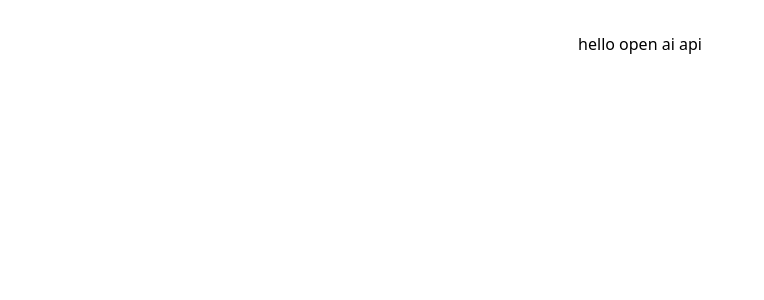
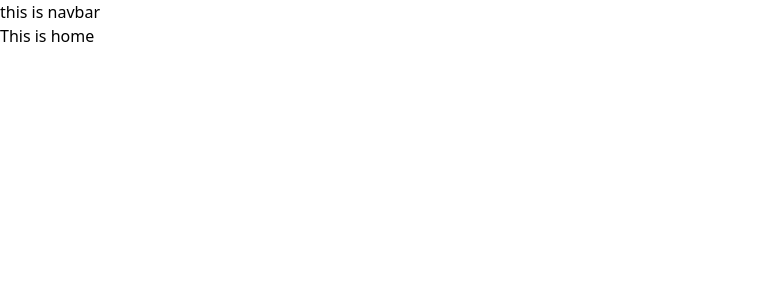
Before and after one commit to codernoyan/openai-api-client, a React (Vite) app: page / in a window 1280 px wide. Shown: the top 300 px of the page, without its empty margins (0-764 px from the left). Built offline with nearby package versions, Linux system fonts and the light colour scheme.

Commit message:
implemented react router

```diff
--- a/index.html
+++ b/index.html
@@ -4,7 +4,7 @@
     <meta charset="UTF-8" />
     <link rel="icon" type="image/svg+xml" href="/vite.svg" />
     <meta name="viewport" content="width=device-width, initial-scale=1.0" />
-    <title>Vite + React</title>
+    <title>OpenAI API</title>
   </head>
   <body>
     <div id="root"></div>
--- a/src/App.css
+++ /dev/null
@@ -1,41 +0,0 @@
-#root {
-  max-width: 1280px;
-  margin: 0 auto;
-  padding: 2rem;
-  text-align: center;
-}
-
-.logo {
-  height: 6em;
-  padding: 1.5em;
-  will-change: filter;
-}
-.logo:hover {
-  filter: drop-shadow(0 0 2em #646cffaa);
-}
-.logo.react:hover {
-  filter: drop-shadow(0 0 2em #61dafbaa);
-}
-
-@keyframes logo-spin {
-  from {
-    transform: rotate(0deg);
-  }
-  to {
-    transform: rotate(360deg);
-  }
-}
-
-@media (prefers-reduced-motion: no-preference) {
-  a:nth-of-type(2) .logo {
-    animation: logo-spin infinite 20s linear;
-  }
-}
-
-.card {
-  padding: 2em;
-}
-
-.read-the-docs {
-  color: #888;
-}
--- a/src/App.jsx
+++ b/src/App.jsx
@@ -1,10 +1,11 @@
 /* eslint-disable react/react-in-jsx-scope */
-import './App.css';
+import { RouterProvider } from 'react-router-dom';
+import router from './Routes/router';
 
 function App() {
   return (
-    <div className="App">
-      <h1>hello open ai api</h1>
+    <div>
+      <RouterProvider router={router} />
     </div>
   );
 }
--- /dev/null
+++ b/src/Components/Home.jsx
@@ -0,0 +1,10 @@
+/* eslint-disable linebreak-style */
+import React from 'react';
+
+export default function Home() {
+  return (
+    <div>
+      <h2>This is home</h2>
+    </div>
+  );
+}
--- /dev/null
+++ b/src/Components/Navbar.jsx
@@ -0,0 +1,10 @@
+/* eslint-disable linebreak-style */
+import React from 'react';
+
+export default function Navbar() {
+  return (
+    <div>
+      <h2>this is navbar</h2>
+    </div>
+  );
+}
--- /dev/null
+++ b/src/Components/NotFound.jsx
@@ -0,0 +1,12 @@
+/* eslint-disable linebreak-style */
+import React from 'react';
+
+function NotFound() {
+  return (
+    <div>
+      <h2>Error page</h2>
+    </div>
+  );
+}
+
+export default NotFound;
--- /dev/null
+++ b/src/Layouts/Main.jsx
@@ -0,0 +1,13 @@
+/* eslint-disable linebreak-style */
+import React from 'react';
+import { Outlet } from 'react-router-dom';
+import Navbar from '../Components/Navbar';
+
+export default function Main() {
+  return (
+    <div>
+      <Navbar />
+      <Outlet />
+    </div>
+  );
+}
--- /dev/null
+++ b/src/Routes/router.jsx
@@ -0,0 +1,22 @@
+/* eslint-disable linebreak-style */
+/* eslint-disable react/react-in-jsx-scope */
+import { createBrowserRouter } from 'react-router-dom';
+import Home from '../Components/Home';
+import NotFound from '../Components/NotFound';
+import Main from '../Layouts/Main';
+
+const router = createBrowserRouter([
+  {
+    path: '/',
+    element: <Main />,
+    errorElement: <NotFound />,
+    children: [
+      {
+        path: '/',
+        element: <Home />,
+      },
+    ],
+  },
+]);
+
+export default router;
```
